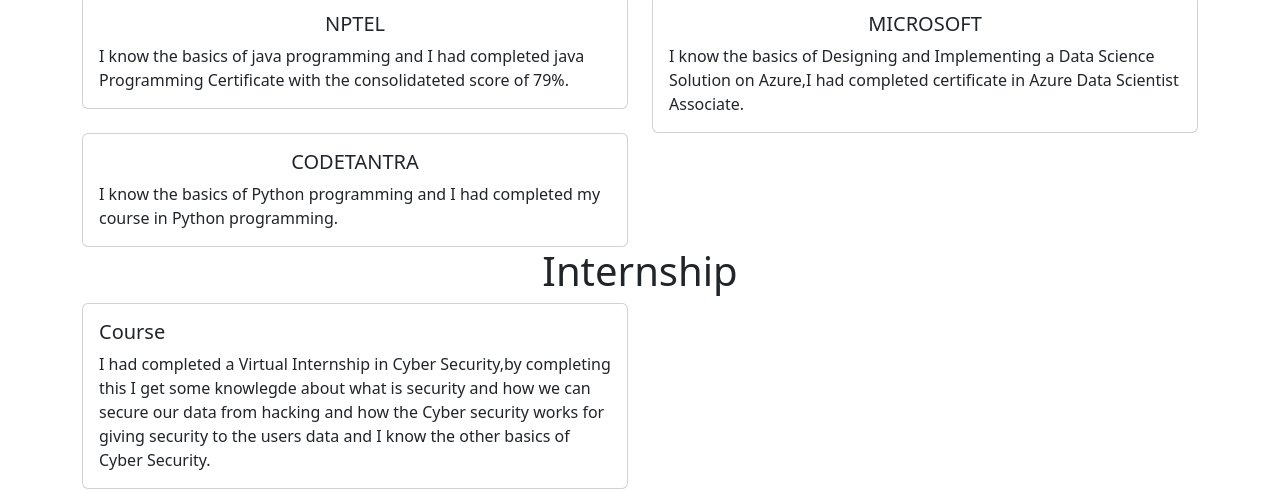
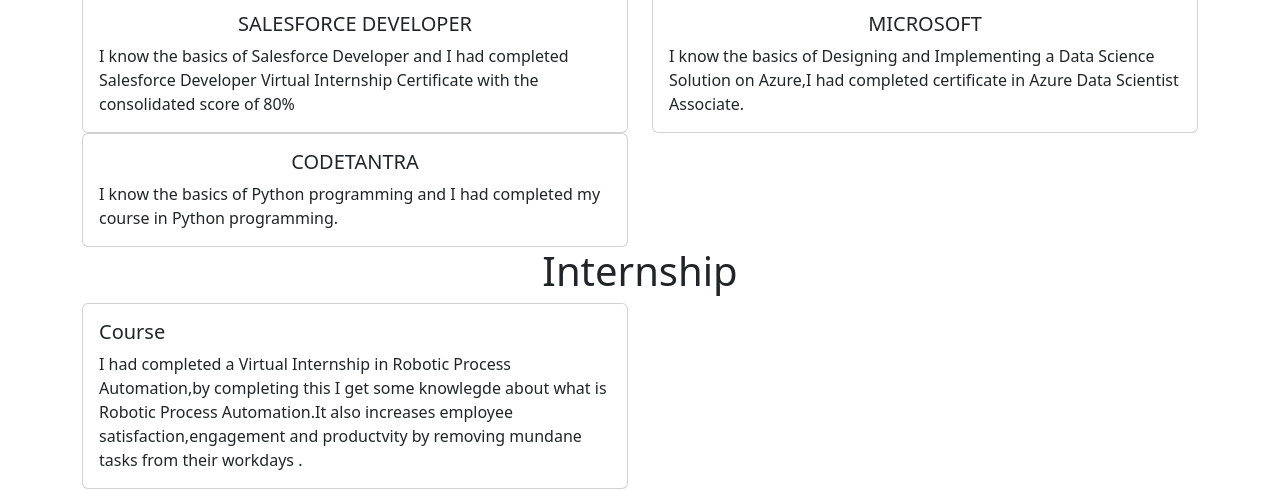
Before and after one commit to satyasriganta/satyasri, a plain HTML site: page index.html in a window 1280 px wide. Shown: the part 461-952 px from the top of the page. Drawn offline with nearby package versions, Linux system fonts and the light colour scheme; files that its build step writes are made by us from their sources.

Commit message:
Add files via upload

```diff
--- a/index.html
+++ b/index.html
@@ -121,8 +121,8 @@
             <div class="col-md-6">
               <div class="card">
                 <div class="card-body">
-                  <h5 class="card-title text-center">NPTEL</h5>
-                  <p class="card-text">I know the basics of java programming and I had completed java Programming Certificate with the consolidateted score of 79%.</p>
+                  <h5 class="card-title text-center">SALESFORCE DEVELOPER</h5>
+                  <p class="card-text">I know the basics of Salesforce Developer and I had completed Salesforce Developer Virtual Internship Certificate with the consolidated score of 80%</p>
 
                 </div>
 
@@ -167,7 +167,7 @@
               <div class="card mb-3">
                 <div class="card-body">
                   <h5 class="card-title">Course</h5>
-                  <p class="card-text">I had completed a Virtual Internship in Cyber Security,by completing this I get some knowlegde about what is security and how we can secure our data from hacking and how the Cyber security works for giving security  to the users data and  I know the other basics of Cyber Security.</p>
+                  <p class="card-text">I had completed a Virtual Internship in Robotic Process Automation,by completing this I get some knowlegde about what is Robotic Process Automation.It also increases employee satisfaction,engagement and productvity by removing mundane tasks from their workdays .</p>
 
                 </div>
               </div>
```
